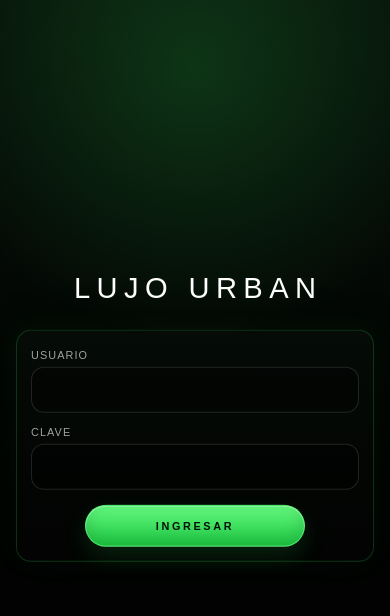
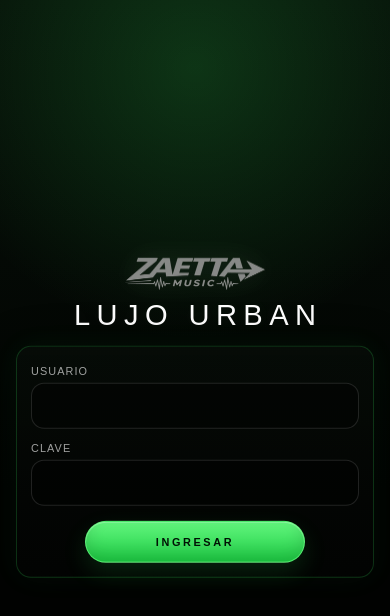
Before and after one commit to alexis-alzate/web2, a Next.js app in the folder admin/: page /login in a window 390 px wide. Shown: the top 616 px of the page. Built offline with nearby package versions, Linux system fonts and the light colour scheme.

Commit message:
Add Zaetta logo to admin login

```diff
--- a/admin/app/globals.css
+++ b/admin/app/globals.css
@@ -395,12 +395,22 @@ label {
   width: min(430px, 100%);
   display: grid;
   justify-items: center;
-  gap: 22px;
+  gap: 14px;
   transform: translateY(-1vh);
+}
+
+.login-logo {
+  width: min(178px, 48vw);
+  height: auto;
+  opacity: .86;
+  filter:
+    drop-shadow(0 0 12px rgba(255, 255, 255, .1))
+    drop-shadow(0 0 18px rgba(57, 255, 99, .06));
 }
 
 .login-card {
   width: 100%;
+  margin-top: 7px;
   padding: 24px 22px 22px;
   border-color: rgba(57, 255, 99, .18);
   background:
@@ -538,11 +548,16 @@ label {
 
   .login-shell {
     width: min(100%, 370px);
-    gap: 18px;
+    gap: 12px;
     transform: translateY(-.5vh);
   }
 
+  .login-logo {
+    width: min(154px, 48vw);
+  }
+
   .login-card {
+    margin-top: 6px;
     padding: 20px 16px 16px;
     border-radius: 18px;
     box-shadow:
@@ -707,10 +722,15 @@ label {
   }
 
   .login-shell {
-    gap: 15px;
+    gap: 11px;
+  }
+
+  .login-logo {
+    width: min(140px, 52vw);
   }
 
   .login-card {
+    margin-top: 5px;
     padding: 18px 14px 14px;
   }
 
--- a/admin/app/login/page.tsx
+++ b/admin/app/login/page.tsx
@@ -4,6 +4,7 @@ export default async function LoginPage({ searchParams }: { searchParams: Promis
   return (
     <main className="login">
       <div className="login-shell">
+        <img className="login-logo" src="/assets/zaetta-music-mark.png" alt="Zaetta Music" />
         <h1 className="title login-title">Lujo Urban</h1>
         <section className="section login-card">
           <form action="/api/login" method="post" className="login-form">
```
Also changed, not shown: admin/public/assets/zaetta-music-mark.png (added).
